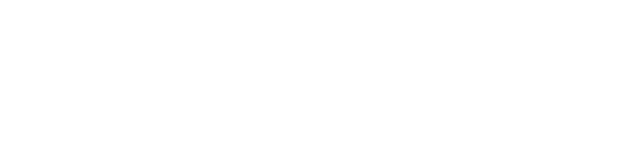
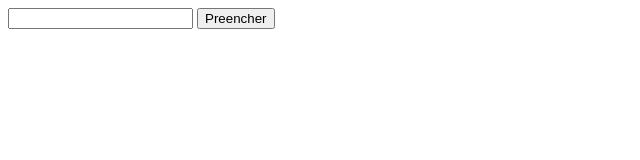
Before and after one commit to Joaovictortps22/ConsumindoViaCep, a plain HTML site: page index.html in a window 1280 px wide. Shown: the whole page, without its empty margins (0-640 px from the left). Drawn offline with Linux system fonts and the light colour scheme.

Commit message:
criando inputs para chamada do cep

```diff
--- a/index.html
+++ b/index.html
@@ -7,8 +7,22 @@
 </head>
 <body>
 
+    <input type="text" id="cepInput">
+    <input type="button" value="Preencher" onclick="carregaCep()">
+
+    <script>
+      function carregaCep(){
+        var CEP = document.getElementById("cepInput").value
+
+        console.log(window.fetch);
+        fetch(`https://viacep.com.br/ws/${CEP}/json/`)
+            .then(function(response){
+                return response.json();
+            })
+            .then(function(data){
+                console.log(data);
+            });
+      }
+    </script>
 </body>
-<script>
-
-</script>
 </html>
```
